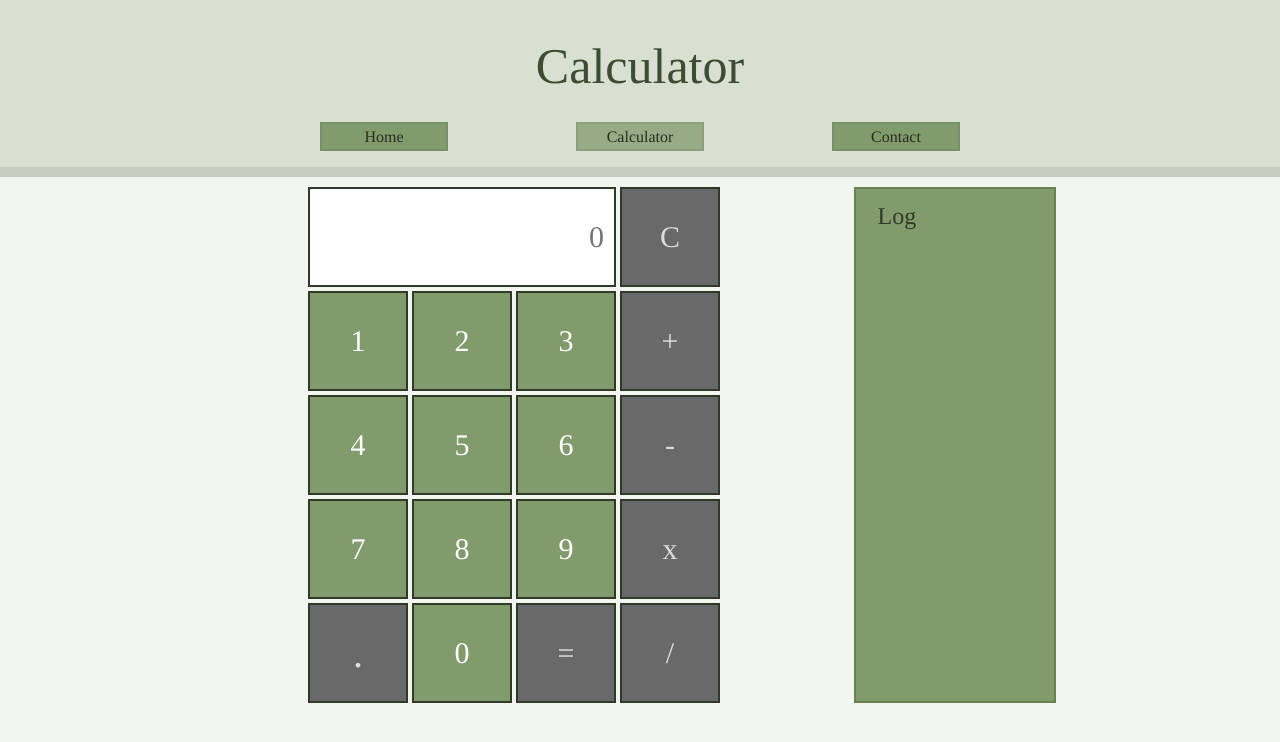
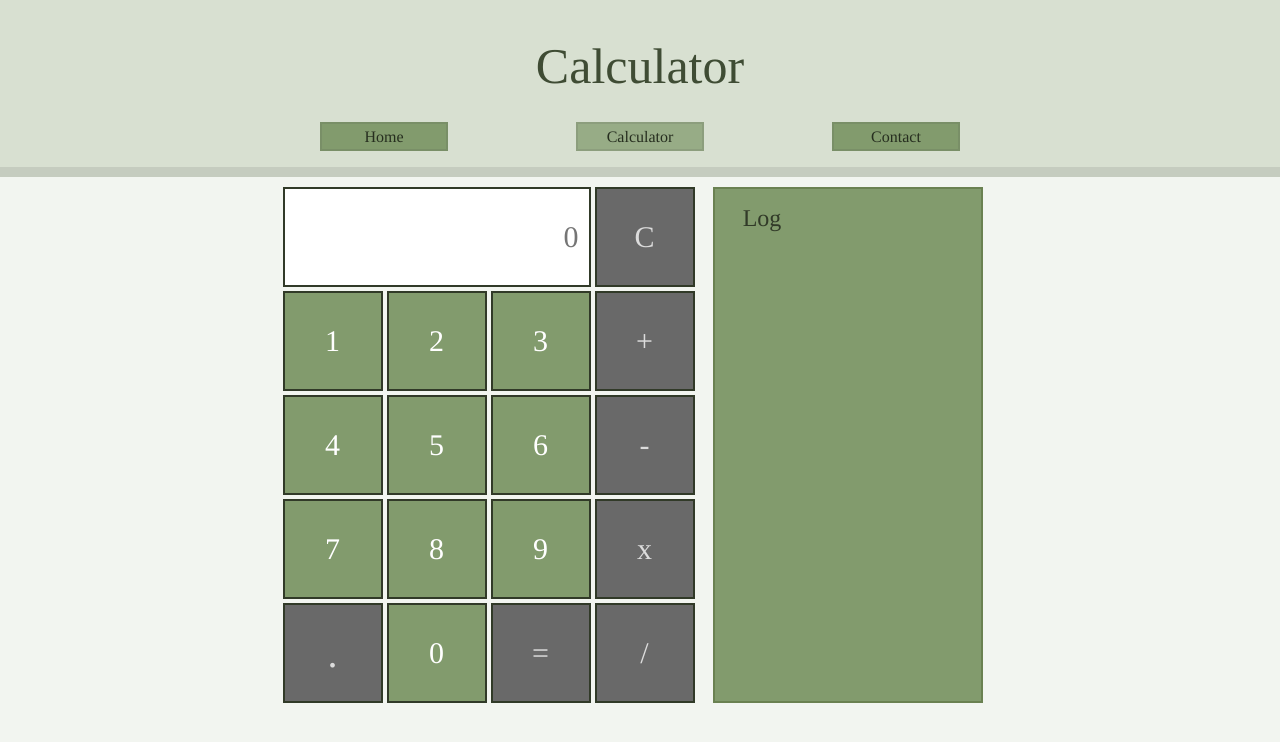
Before and after one commit to egjestad/project3, a Vue app: page /Calculator in a window 1280 px wide. Shown: the top 742 px of the page. Built offline with nearby package versions, Linux system fonts and the light colour scheme.

Commit message:
style fix on calculator

```diff
--- a/src/assets/calculator.css
+++ b/src/assets/calculator.css
@@ -2,20 +2,22 @@
   display: grid;
   grid-area: main;
   grid-template-areas: 'calculatorContainer log';
-  grid-template-columns: 50% 20%;
+  grid-template-columns: 415px 300px;
   justify-content: center;
-  padding: 10px;
+  padding: 10px 0;
+  margin: auto;
 }
+
 #logContainer {
   grid-area: log;
   align-content: center;
   padding: 2px;
-  margin: auto 10%;
+  margin: 0 5%;
   background-color: rgb(130, 155, 109);
   border: 2px solid rgba(88, 109, 60, 0.56);
   display: flex;
   height: 100%;
-  max-height: inherit;
+
   flex-direction: column;
   overflow-y: auto;
 }
@@ -46,7 +48,6 @@
   grid-template-columns: 100px 100px 100px 100px;
   grid-template-rows: 100px 100px 100px 100px 100px;
   align-content: center;
-  margin: auto;
   max-height: 600px;
   max-width: 600px;
   height: 100%;
--- a/src/views/CalculatorView.vue
+++ b/src/views/CalculatorView.vue
@@ -6,6 +6,5 @@ import CalculatorComponent from '@/components/CalculatorComponent.vue'
   <header>
     <div class="wrapper">Calculator</div>
   </header>
-
   <CalculatorComponent />
 </template>
```
